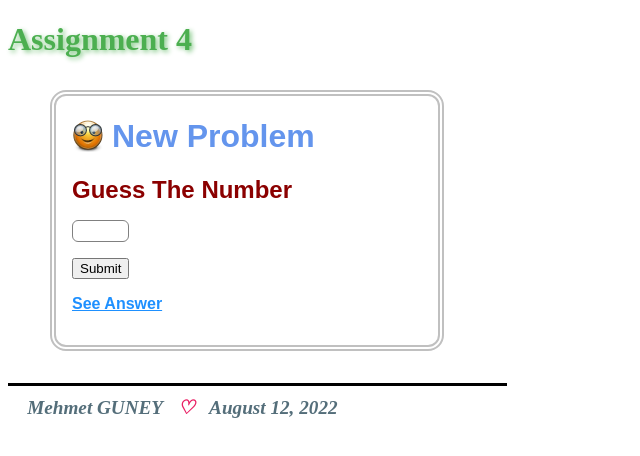
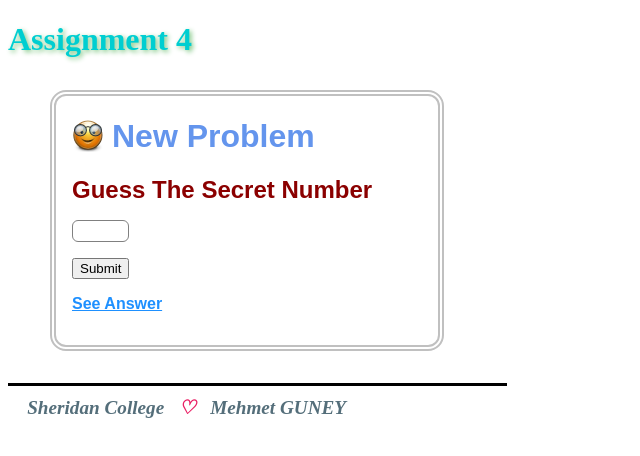
Before and after one commit to mehmettguneyy/Assignment4, an Angular app: page /new-problem in a window 1280 px wide. Shown: the top 456 px of the page, without its empty margins (0-640 px from the left). Built offline with nearby package versions, Linux system fonts and the light colour scheme.

Commit message:
Added "Sheridan College and Mehmet GUNEY" to the footer

```diff
--- a/src/app/app.component.css
+++ b/src/app/app.component.css
@@ -6,7 +6,7 @@ main {
 }
 
 h1{
-  color: #4caf50;
+  color: darkturquoise;
   text-shadow: 2px 2px 5px #81c784;
 }
 
--- a/src/app/app.component.html
+++ b/src/app/app.component.html
@@ -4,4 +4,4 @@
     <router-outlet></router-outlet>
   </div>
 </main>
-<app-footer name="Mehmet GUNEY"></app-footer>
+<app-footer></app-footer>
--- a/src/app/footer/footer.component.html
+++ b/src/app/footer/footer.component.html
@@ -1,5 +1,5 @@
 <footer>
   {{name}}&nbsp;&nbsp;
   <span class='hart'>&#9825;</span>
-  &nbsp;&nbsp;{{today | date: 'longDate'}}
+  &nbsp;&nbsp;{{student}}
 </footer>
--- a/src/app/footer/footer.component.ts
+++ b/src/app/footer/footer.component.ts
@@ -7,8 +7,5 @@ import {Component, Input} from '@angular/core';
 })
 export class FooterComponent {
   @Input() name: string = 'Sheridan College';
-  today: Date;
-  constructor() {
-    this.today = new Date();
+  @Input() student: string = 'Mehmet GUNEY';
   }
-}
--- a/src/app/new-problem/new-problem.component.html
+++ b/src/app/new-problem/new-problem.component.html
@@ -1,5 +1,5 @@
 <h1>New Problem</h1>
-<h2>Guess The Number</h2>
+<h2>Guess The Secret Number</h2>
 <p>
   <label for="answer" class="problem_text">
 
```
